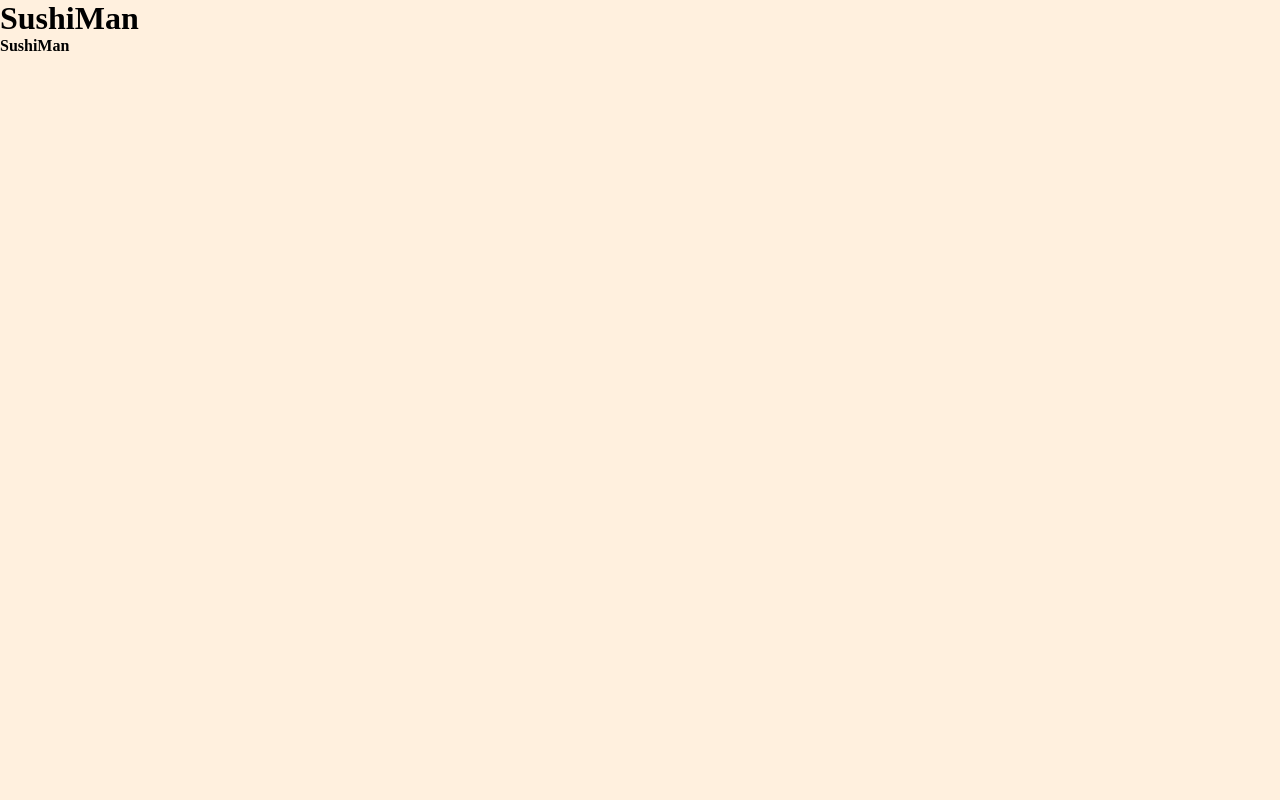
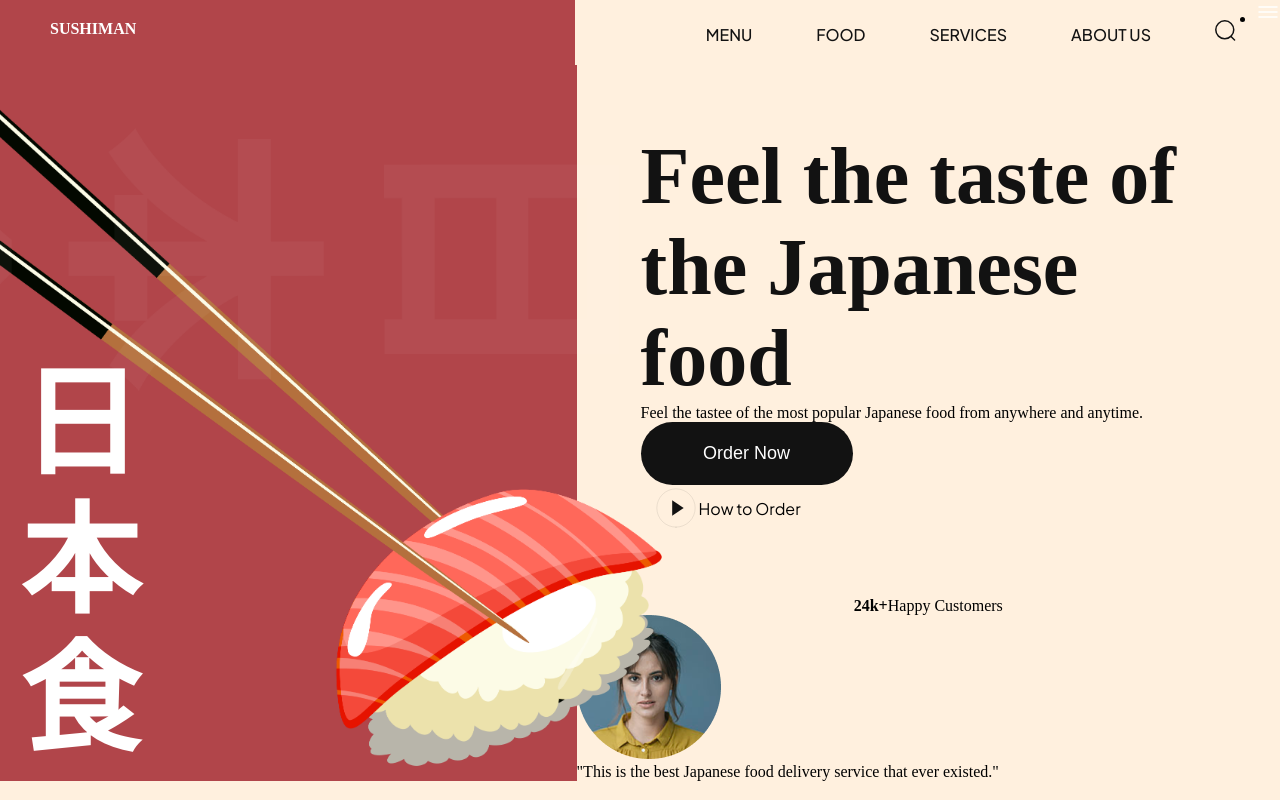
Before and after one commit to BiteDragon/SushiMan-Frontend-Website, a website built with Vite: page index.html in a window 1280 px wide. Built offline with nearby package versions, Linux system fonts and the light colour scheme.

Commit message:
hero section

```diff
--- /dev/null
+++ b/css/sections/header.css
@@ -0,0 +1,45 @@
+.header__nav {
+    display: flex;
+    overflow: hidden;
+}
+
+.header__logo {
+    flex: 1;
+    display: flex;
+    position: relative;
+    padding: 20px;
+}
+
+.header_logo-overlay {
+    position: absolute;
+    inset: 0;
+    width: 100;
+    background-color: var(--primary-color);
+    z-index: -1;
+}
+
+.header__logo h4 {
+    padding-left: 30px;
+    color: #ffff;
+    text-transform: uppercase;
+}
+
+.header__menu, .header__menu-mobile {
+    padding: 20px;
+    flex: 1.2;
+    display: flex;
+    align-items: flex-end;
+    justify-content: flex-end;
+    gap: 64px;
+    list-style: none;
+}
+
+.header__menu li {
+    font-weight: 500;
+    font-family: var(--plus-jakarta-sans);
+    color: var(--secondary-color);
+    font-size: 16px;
+    text-transform: uppercase;
+    line-height: 20px;
+    cursor : pointer;
+}
--- /dev/null
+++ b/css/sections/hero.css
@@ -0,0 +1,113 @@
+.hero {
+    display: flex;
+    min-height: calc(100vh -74px);
+    overflow: hidden;
+}
+.hero-image {
+    flex: 1;
+    display: flex;
+    flex-direction: column;
+    position: relative;
+    z-index: 5;
+}
+
+.hero-image img {
+    width: 120%;
+    height: 100%;
+    object-fit: contain;
+}
+
+.hero-image__overlay {
+    position: absolute;
+    inset: 0;
+    width: 100%;
+    background-color: var(--primary-color);
+    z-index: -1;
+}
+
+.hero-image h2 {
+    position: absolute;
+    bottom: 0;
+    padding: 20px;
+    font-family: var(--playfair-display);
+    font-weight: 700;
+    font-size: 120px;
+    line-height: 138px;
+    color: #fff;
+
+}
+
+.hero-content {
+    flex: 1.22;
+    display: flex;
+    justify-content: space-between;
+    flex-direction: column;
+}
+
+.hero-content-info {
+    padding:64px;
+    flex:1;
+    display:flex;
+    justify-content: center;
+    flex-direction: column;
+
+}
+
+.hero-content-info h1 {
+    font-size: 80px;
+    font-weight: 600px;
+    font-family: var(--playfair-diaplay);
+    color: var(--secondary-color);
+}
+
+.hero-contetn-info p {
+    margin: 32px 0 0 32px;
+    font-family: var(--plus-jakarta-sans);
+    color: var(--secondary-color);
+    font-size: 18px;
+    font-weight: 400;
+}
+.hero-content__buttons {
+    margin: 32px 0 0 32px;
+    display: flex;
+    flex-wrap: wrap;
+    gap: 36px;
+
+}
+
+.hero-content__order-button {
+    padding: 20px;
+    border-radius: 36px;
+    min-width: 212px;
+    outline: none;
+    border: none;
+    background: var(--secondary-color);
+    cursor: pointer;
+    color:#fff;
+    font-weight: 500;
+    font-size: 18px;
+    line-height: 23px;
+}
+
+.hero-content__play-button {
+    border: none;
+    outline: none;
+    background:transparent;
+
+    display: flex;
+    align-items: center;
+
+    font-size: 16px;
+    line-height: 19px;
+    color: var(--black-200);
+    font-family: var(--plus-jakarta-sans);
+    cursor: pointer;
+}
+
+.hero-content__play-button img {
+    margin-left: 12px;
+    width: 46px;
+    height: 46px;
+    object-fit:contain;
+
+}
--- a/css/style.css
+++ b/css/style.css
@@ -2,13 +2,13 @@
 @import url("https://fonts.googleapis.com/css2?family=Plus+Jakarta+Sans:wght@200;300;400;500;600;700;800&display=swap");
 
 /* other css file imports */
-/* @import url("sections/header.css");
+@import url("sections/header.css");
 @import url("sections/hero.css");
 @import url("sections/about.css");
 @import url("sections/popular.css");
 @import url("sections/trending.css");
 @import url("sections/subscribe.css");
-@import url("sections/footer.css"); */
+@import url("sections/footer.css");
 
 /* CSS variables for reusablity across all files (including above imported) */
 :root {
--- a/index.html
+++ b/index.html
@@ -6,19 +6,88 @@
     <meta name="viewport" content="width=device-width, initial-scale=1.0" />
     <link rel="icon" type="image/png" href="/sushi.png" />
     <link rel="stylesheet" href="css/style.css">
-    <title>SushiMan</title>
+    <title>Sushiman</title>
   </head>
   <body>
-    <h1>SushiMan</h1>
     <heaader>
       <nav class="header__nav">
         <div class = "header__logo">
-          <h4>SushiMan</h4>
+          <h4>Sushiman</h4>
           <div class="header_logo-overlay"></div>
         </div>
+        <ul class="header__menu">
+          <li>
+            <a href="#menu">Menu</a>
+          </li>
+          <li>
+            <a href="#food">Food</a>
+          </li>
+          <li>
+            <a href="#services">Services</a>
+          </li>
+          <li>
+            <a href="#about-us">About Us</a>
+          </li>
+          <li>
+            <img src="assets/search.svg"
+            alt="search"/>
+          </li>
+        </ul>
+        <ul class="heaader__menu-mobile">
+          <li>
+            <img src="assets/menu.svg"
+            alt="mennu"/>
+
+          </li>
+        </ul>
 
       </nav>
     </heaader>
+
+    <section class="hero">
+      <div class="hero-image">
+        <img src="assets/sushi-1.png" alt="sushi" />
+        <h2 >
+          日 <br />
+          本 <br />
+          食
+        </h2>
+        <div class="hero-image__overlay">
+
+        </div>
+
+
+      </div>
+
+      <div class="hero-content">
+        <div class="hero-content-info">
+          <h1>Feel the taste of the Japanese food</h1>
+          <p>Feel the tastee of the most popular Japanese food from anywhere and anytime.</p>
+
+          <div class="hero-content__button">
+            <button class="hero-content__order-button">Order Now</button>
+            <button class="hero-content__play-button">
+              <img src="assets/play-circle.svg" alt="play">
+              How to Order
+            </button>
+          </div>
+
+        </div>
+        <div class="hero-content__testimonial">
+          <div class="hero-content__customer flex-center">
+            <h4>24<span>k+</span></h4>
+            <p>Happy Customers</p>
+
+          </div>
+          <div class="hero-content__review">
+            <img src="assets/user.png" alt="user" />
+            <p>"This is the best Japanese food delivery service that ever existed."</p>
+
+          </div>
+        </div>
+      </div>
+
+    </section>
     <script type="module" src="js/script.js"></script>
   </body>
 </html>
```
Also changed, not shown: css/sections/about.css (added), css/sections/footer.css (added), css/sections/popular.css (added), css/sections/subscribe.css (added), css/sections/trending.css (added).
